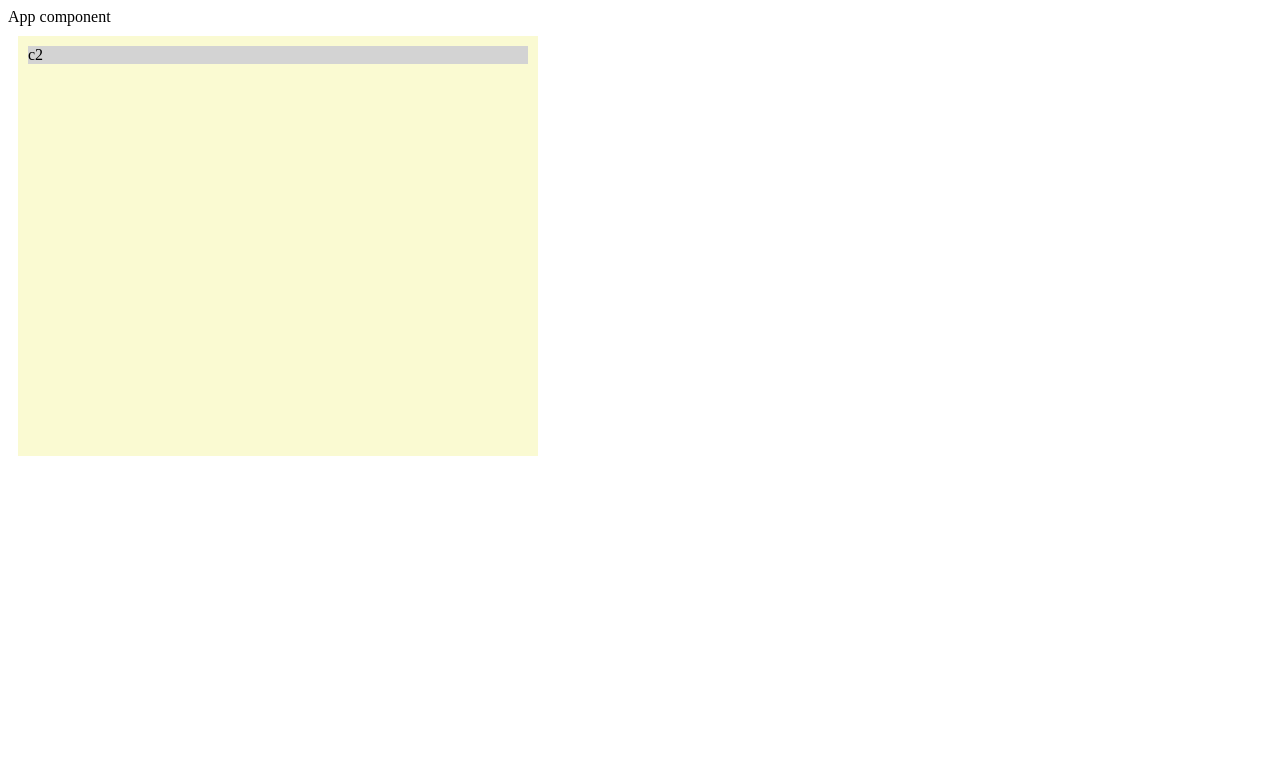
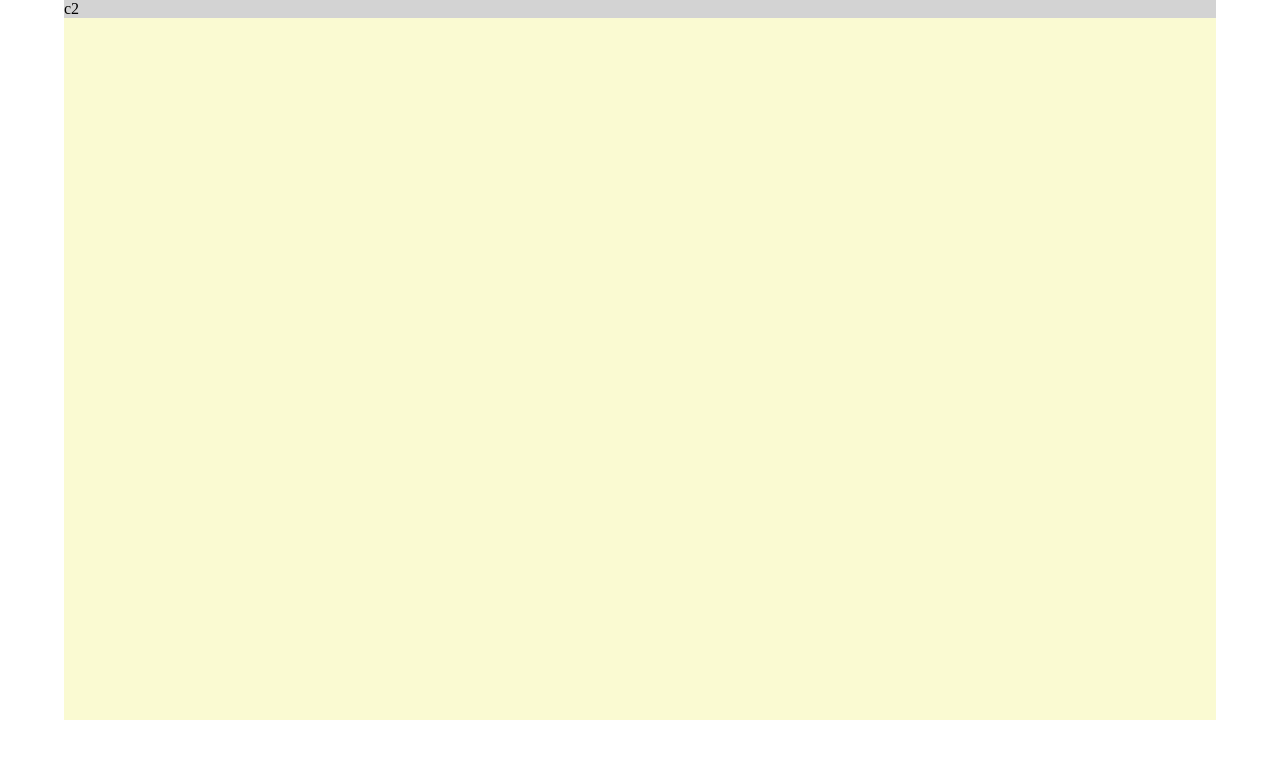
Before and after one commit to barunantony/team-dashboard, an Angular app: page / in a window 1280 px wide. Shown: the top 758 px of the page. Built offline with nearby package versions, Linux system fonts and the light colour scheme.

Commit message:
added css for html, body, main and app-dashboard selectors

```diff
--- a/src/app/app.component.css
+++ b/src/app/app.component.css
@@ -0,0 +1,6 @@
+.appContainer {
+    display: flex;
+    justify-content: center;
+    height: 100%;
+    width: 100%;
+}
--- a/src/app/app.component.html
+++ b/src/app/app.component.html
@@ -1,4 +1,3 @@
-<div>
-  App component
+<div class="appContainer">
+  <app-dashboard></app-dashboard>
 </div>
-<app-dashboard></app-dashboard>
--- a/src/app/components/dashboard/dashboard.component.css
+++ b/src/app/components/dashboard/dashboard.component.css
@@ -1,10 +1,7 @@
 .dashboardContainer {
     background-color: lightgoldenrodyellow;
-    height: 400px;
-    margin: 10px;
-    padding: 10px;
+    height: 90%;
     overflow-x: hidden;
-    width: 500px;
 }
 
 .contentLeave {
--- a/src/app/components/dashboard/dashboard.component.html
+++ b/src/app/components/dashboard/dashboard.component.html
@@ -1,4 +1,4 @@
-<div
+<main
   class="dashboardContainer"
   [ngClass]="{
     contentLeave:
@@ -30,4 +30,4 @@
   >
     {{components[2].name}}
   </app-slide-show>
-</div>
+</main>
--- a/src/styles.css
+++ b/src/styles.css
@@ -1 +1,14 @@
 /* You can add global styles to this file, and also import other style files */
+html, body {
+    height: 100%;
+    margin: 0;
+    padding: 0;
+}
+
+* {
+    box-sizing: border-box;
+}
+
+main {
+    width: 90vw;
+}
```
